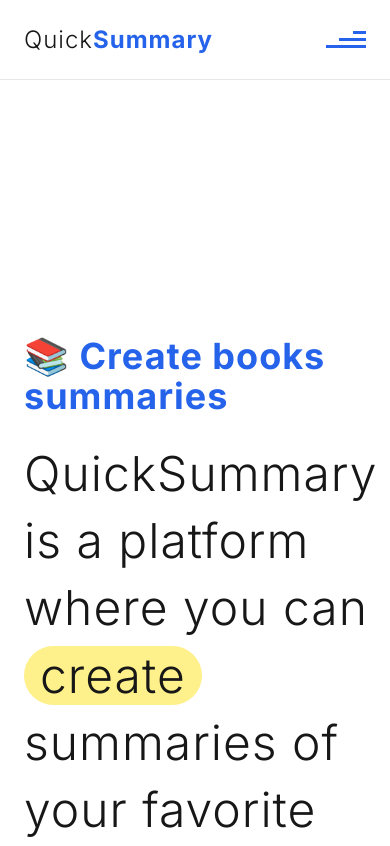
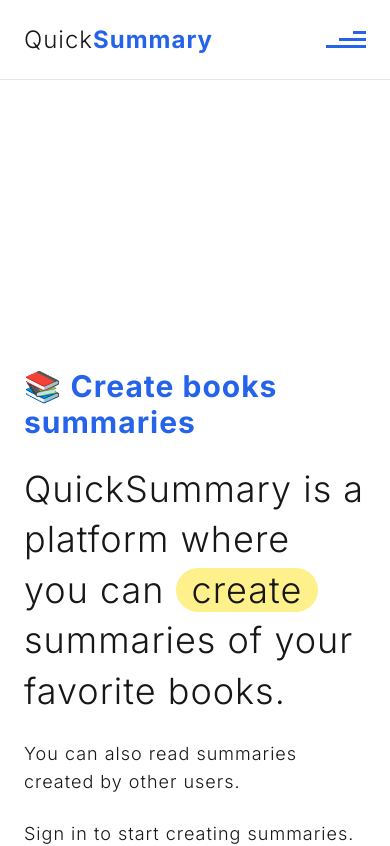
Before and after one commit to AbdellahBahsine/quick-summary, a Next.js app: page / in a window 390 px wide. Shown: the top 846 px of the page. Built offline with nearby package versions, Linux system fonts and the light colour scheme; no server answers.

Commit message:
fix: Responsiveness issue

```diff
--- a/src/app/components/Header/Header.tsx
+++ b/src/app/components/Header/Header.tsx
@@ -5,7 +5,7 @@
 
 const Header = () => {
     return (
-        <header className="min-h-[80px] h-[80px] border-b border-gray-200 px-6 md:px-10 flex justify-center">
+        <header className="min-h-[80px] h-[80px] border-b border-gray-200 px-6 md:px-10 flex justify-center relative">
             <div className="h-full flex items-center justify-between max-w-[1545px] w-full">
                 <Link href="/" className="text-2xl"><span className="font-light">Quick</span><span className="font-bold text-blue-600">Summary</span></Link>
                 <DesktopNav />
--- a/src/app/layout.tsx
+++ b/src/app/layout.tsx
@@ -31,7 +31,7 @@
   return (
     <html lang="en">
       <body
-        className={`${inter.variable} ${roboto.variable} antialiased overflow-x-hidden`}
+        className={`${inter.variable} ${roboto.variable} antialiased`}
       >
         <ToastProvider>
           <UserProvider>
--- a/src/app/page.tsx
+++ b/src/app/page.tsx
@@ -4,15 +4,15 @@
 export default function Home() {
   return (
     <div className="h-full px-6 md:px-10 flex justify-center">
-      <div className="max-w-[1545px] w-full flex">
-        <div className="h-full pt-64 xl:w-[50%]">
-          <h1 className="text-4xl font-bold text-blue-600">📚 Create books summaries</h1>
-          <p className="mt-6 text-5xl font-light max-w-[800px] leading-[1.4]">QuickSummary is a platform where you can <span className="bg-yellow-200 rounded-full px-4">create</span> summaries of your favorite books.</p>
+      <div className="max-w-[1545px] w-full flex py-8">
+        <div className="h-full pt-64 xl:w-[50%] padding-top-height">
+          <h1 className="text-3xl sm:text-4xl font-bold text-blue-600">📚 Create books summaries</h1>
+          <p className="mt-6 text-4xl sm:text-5xl font-light max-w-[800px] leading-[1.4]">QuickSummary is a platform where you can <span className="bg-yellow-200 rounded-full px-4">create</span> summaries of your favorite books.</p>
           <p className="mt-6 text-lg font-light"> You can also read summaries created by other users.</p>
           <p className="mt-6 text-lg font-light"> Sign in to start creating summaries.</p>
           <Link href="/register" className="bg-blue-600 text-white w-[200px] h-[50px] flex items-center justify-center mt-8 rounded">Get Started</Link>
         </div>
-        <div className="hidden xl:flex justify-center w-[50%] pt-32">
+        <div className="hidden xl:flex justify-center w-[50%] pt-32 padding-top-height-img">
           <div className="w-[700px] h-[700px] relative">
             <Image src="/images/Learning-bro.svg" alt="learning" layout="fill" objectFit="cover" quality={100} />
           </div>
```
